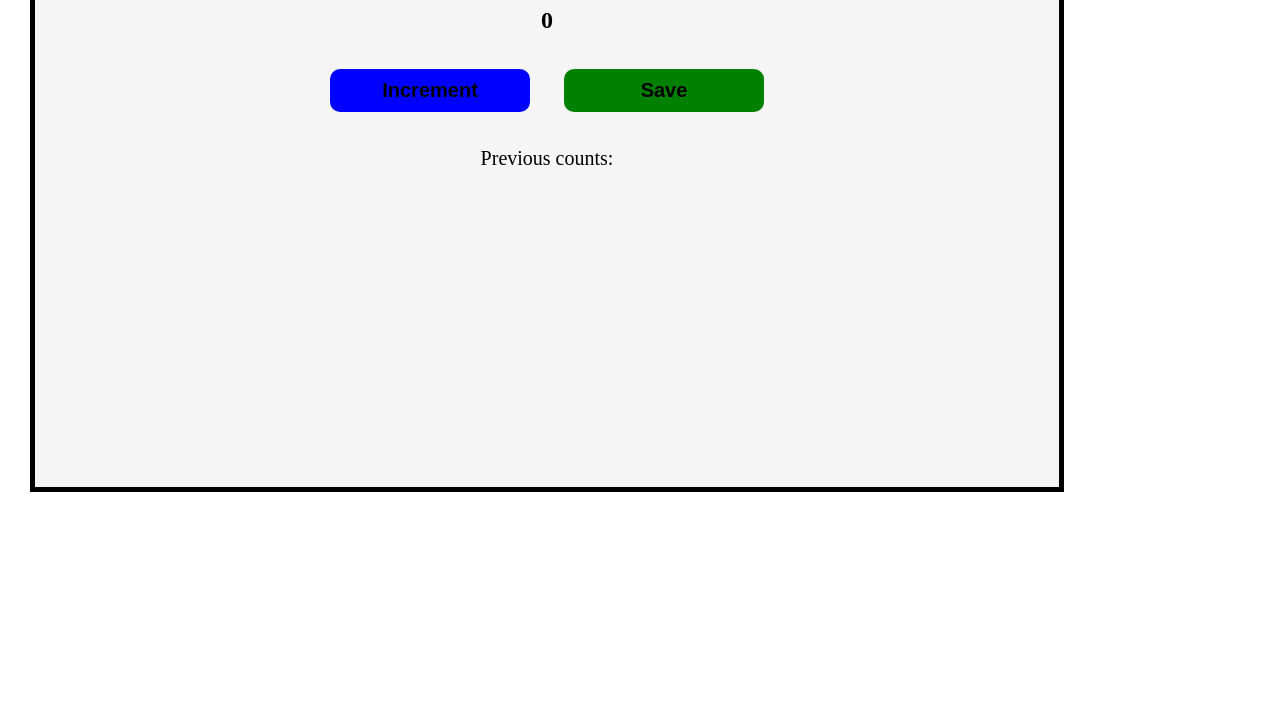
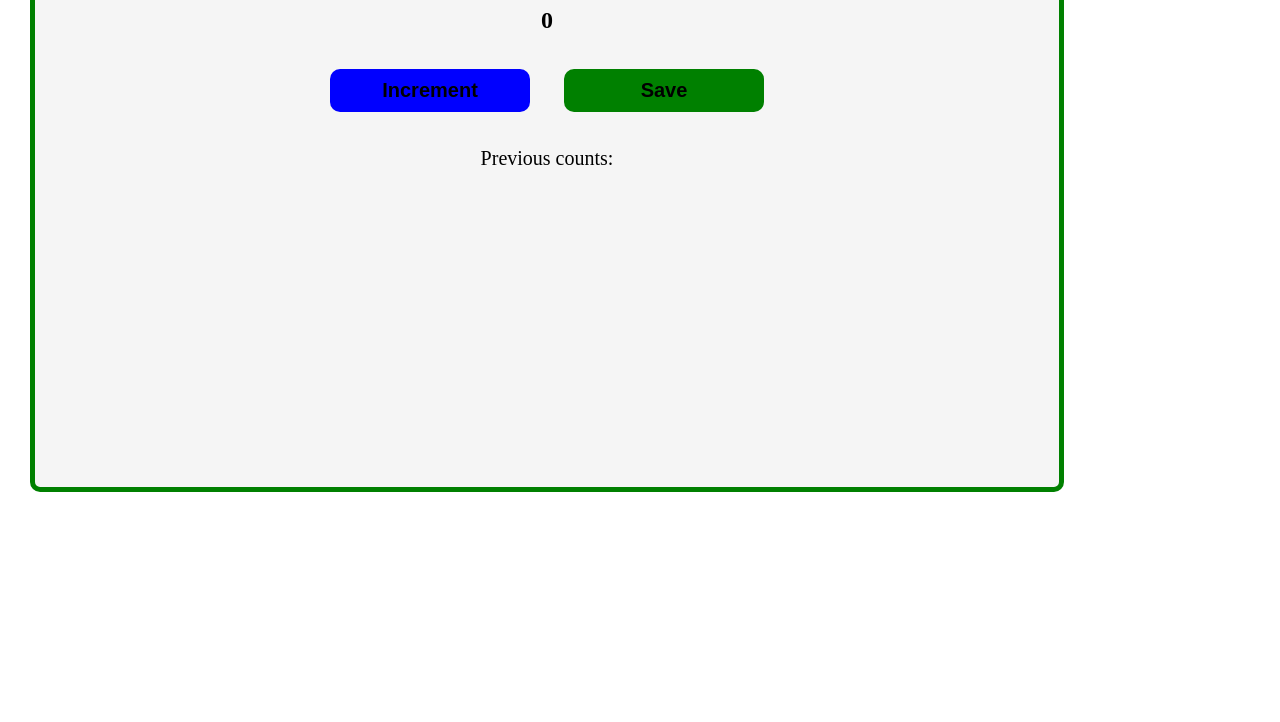
Before and after one commit to Sarahblizz1/Item-Counter, a plain HTML site: page index.html in a window 1280 px wide. Shown: the part 158-880 px from the top of the page. Drawn offline with Linux system fonts and the light colour scheme.

Commit message:
Added a border radius

```diff
--- a/style.css
+++ b/style.css
@@ -15,7 +15,8 @@ p{
 }
 .main{
   background: whitesmoke;
-  border: 5px solid black;
+  border: 5px solid green;
+  border-radius: 10px;
   margin: 80px 20px 80px 30px;
   max-width: 80%;
   height: 70vh;
```
